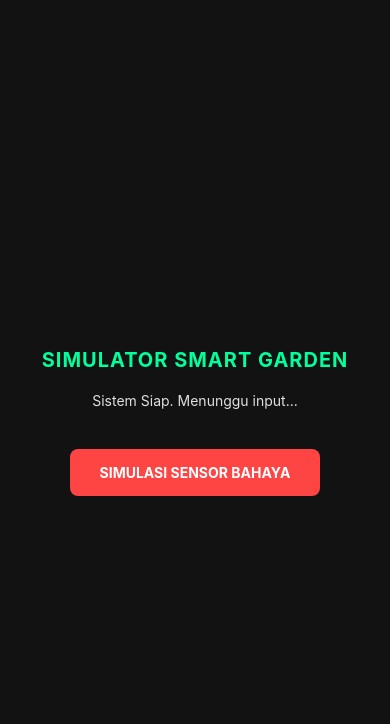
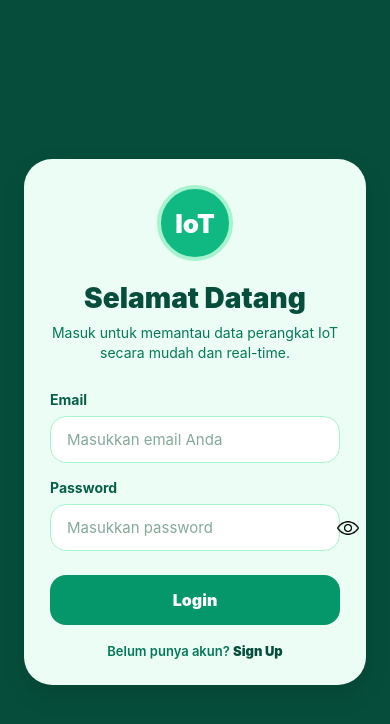
Before and after one commit to pankaaarpg/PROJEK-UAS, a React Native app in the folder iot-monitoring-app/: screen / in a window 390 px wide. Shown: the top 724 px of the page. Built offline with nearby package versions, Linux system fonts and the light colour scheme.

Commit message:
app.js baru

```diff
--- a/iot-monitoring-app/App.js
+++ b/iot-monitoring-app/App.js
@@ -1,58 +1,45 @@
 import React, { useState } from 'react';
-import { StyleSheet, Text, View, TouchableOpacity, Alert } from 'react-native';
 
-// Memanggil mesin Telegram dari file yang Anda buat
-import { sendTelegramNotif } from './src/services/axios/apiService';
+import LoginScreen from './src/screens/LoginScreen';
+import SignUpScreen from './src/screens/SignUpScreen';
+import DashboardScreen from './src/screens/DashboardScreen';
 
 export default function App() {
-  const [status, setStatus] = useState("Sistem Siap. Menunggu input...");
+  const [authScreen, setAuthScreen] = useState('login');
+  const [isLoggedIn, setIsLoggedIn] = useState(false);
+  const [name, setName] = useState('');
 
-  const testGardenMonitoring = async () => {
-    setStatus("Mengecek data kebun...");
-
-    // Data Mentah Kritis
-    const mockDataKebun = {
-      suhu: 36.2,
-      kelembapan_udara: 40,
-      kelembapan_tanah: 15,
-      cahaya: 85000,
-      status_pompa: "OFF"
-    };
-
-    let pesanPeringatan = "";
-
-    if (mockDataKebun.kelembapan_tanah < 30) {
-      pesanPeringatan += `💧 TANAH KERING! Kelembapan hanya ${mockDataKebun.kelembapan_tanah}%.\n`;
-    }
-    if (mockDataKebun.suhu > 35) {
-      pesanPeringatan += `🔥 SUHU PANAS! Terdeteksi ${mockDataKebun.suhu}°C di area kebun.\n`;
-    }
-
-    if (pesanPeringatan !== "") {
-      await sendTelegramNotif(pesanPeringatan);
-      setStatus("Bahaya! Notif Telegram Terkirim.");
-      Alert.alert("Berhasil", "Sinyal bahaya dikirim ke Telegram!");
-    } else {
-      setStatus("Kebun Aman Terkendali.");
-    }
+  const handleLogin = (userName) => {
+    setName(userName);
+    setIsLoggedIn(true);
   };
 
+  const handleLogout = () => {
+    setName('');
+    setIsLoggedIn(false);
+    setAuthScreen('login');
+  };
+
+  const handleGoToSignUp = () => {
+    setAuthScreen('signup');
+  };
+
+  const handleGoToLogin = () => {
+    setAuthScreen('login');
+  };
+
+  if (isLoggedIn) {
+    return <DashboardScreen username={name} onLogout={handleLogout} />;
+  }
+
+  if (authScreen === 'signup') {
+    return <SignUpScreen onGoToLogin={handleGoToLogin} />;
+  }
+
   return (
-    <View style={styles.container}>
-      <Text style={styles.title}>SIMULATOR SMART GARDEN</Text>
-      <Text style={styles.status}>{status}</Text>
-
-      <TouchableOpacity style={styles.btn} onPress={testGardenMonitoring}>
-        <Text style={styles.btnText}>SIMULASI SENSOR BAHAYA</Text>
-      </TouchableOpacity>
-    </View>
+    <LoginScreen
+      onLogin={handleLogin}
+      onGoToSignUp={handleGoToSignUp}
+    />
   );
 }
-
-const styles = StyleSheet.create({
-  container: { flex: 1, justifyContent: 'center', alignItems: 'center', backgroundColor: '#121212' },
-  title: { fontSize: 20, fontWeight: 'bold', color: '#00FF9D', marginBottom: 20, letterSpacing: 1 },
-  status: { color: '#E0E0E0', marginBottom: 40, fontSize: 14 },
-  btn: { backgroundColor: '#FF4444', paddingVertical: 15, paddingHorizontal: 30, borderRadius: 8, elevation: 5 },
-  btnText: { color: '#FFF', fontWeight: 'bold', fontSize: 14 }
-});
--- a/iot-monitoring-app/src/services/axios/apiService.ts
+++ /dev/null
@@ -1,33 +0,0 @@
-import axios from 'axios';
-
-// --- KONFIGURASI ESP32 ---
-const ESP32_URL = 'http://192.168.1.100';
-
-// --- KONFIGURASI TELEGRAM ---
-const TELEGRAM_TOKEN = '8959505947:AAGE8XZIMudvI8aZTnn6L7iN7CYzaWw46kU';
-const CHAT_ID = '5781292573';
-
-// 1. FUNGSI MENARIK DATA DARI ESP32
-export const getSensorData = async () => {
-  try {
-    const response = await axios.get(`${ESP32_URL}/data`);
-    return response.data;
-  } catch (error) {
-    console.error("Axios Error: Gagal menarik data ESP32", error);
-    return null;
-  }
-};
-
-// 2. FUNGSI MENGIRIM NOTIFIKASI KE TELEGRAM
-export const sendTelegramNotif = async (pesan: string) => {
-  try {
-    const url = `https://api.telegram.org/bot${TELEGRAM_TOKEN}/sendMessage`;
-    await axios.post(url, {
-      chat_id: CHAT_ID,
-      text: `🚨 PERINGATAN SISTEM IoT!\n\n${pesan}`
-    });
-    console.log("Notifikasi Telegram berhasil dikirim.");
-  } catch (error) {
-    console.error("Gagal mengirim notif Telegram:", error);
-  }
-};
```
